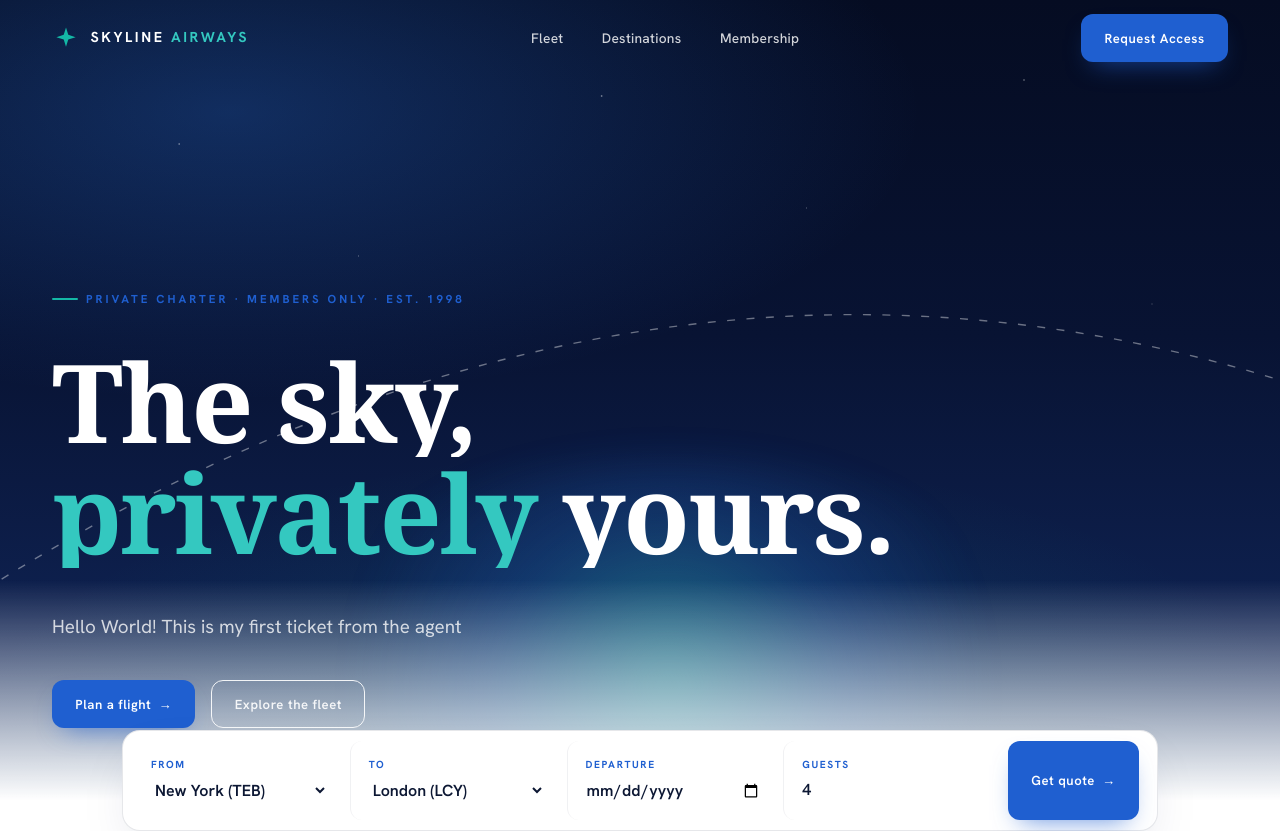
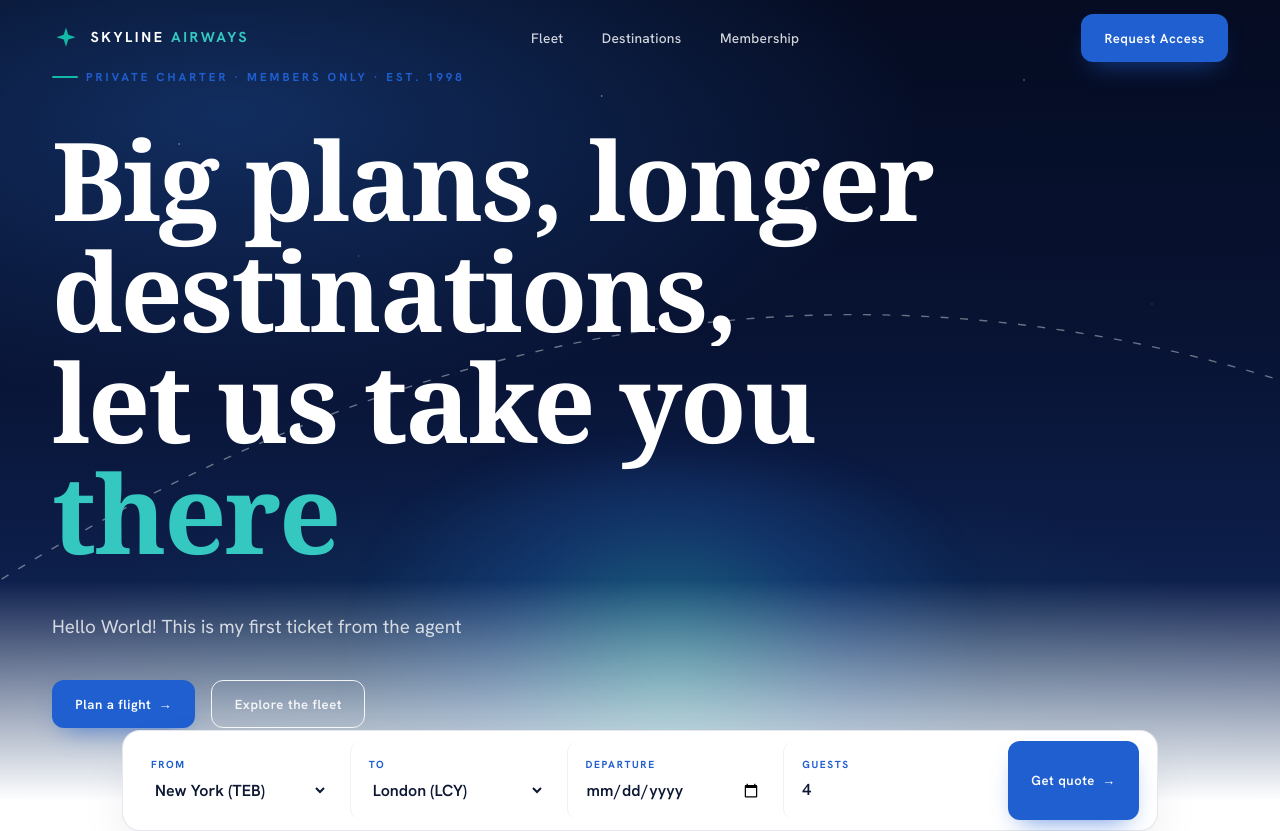
Before and after one commit to zeal-noahHoffman/Demo-Project, a React (Vite) app: page / in a window 1280 px wide. Shown: the top 831 px of the page. Built offline with nearby package versions, Linux system fonts and the light colour scheme.

Commit message:
feat(KAN-18): Change the hero text

```diff
--- a/src/App.jsx
+++ b/src/App.jsx
@@ -111,8 +111,16 @@ function Hero() {
         </span>
 
         <h1 className="serif hero__title">
-          <span className="line"><span className="reveal-load" style={{ animationDelay: ".25s" }}>The sky,</span></span>
-          <span className="line"><span className="reveal-load" style={{ animationDelay: ".4s" }}><em>privately</em> yours.</span></span>
+          <span className="line">
+            <span className="reveal-load" style={{ animationDelay: ".25s" }}>
+              Big plans, longer destinations,
+            </span>
+          </span>
+          <span className="line">
+            <span className="reveal-load" style={{ animationDelay: ".4s" }}>
+              let us take you <em>there</em>
+            </span>
+          </span>
         </h1>
 
         <p className="hero__lede fade-load" style={{ animationDelay: ".7s" }}>
```
